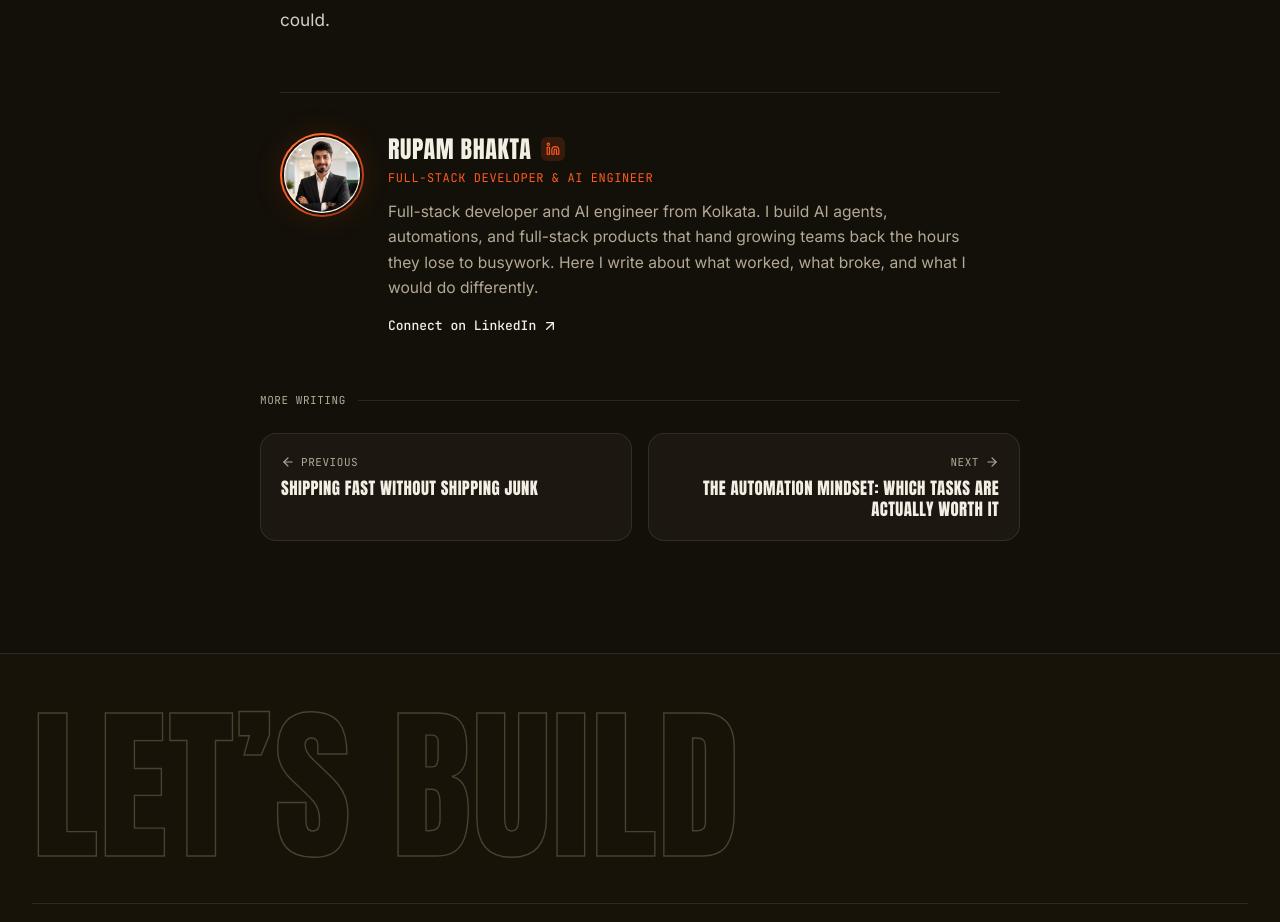
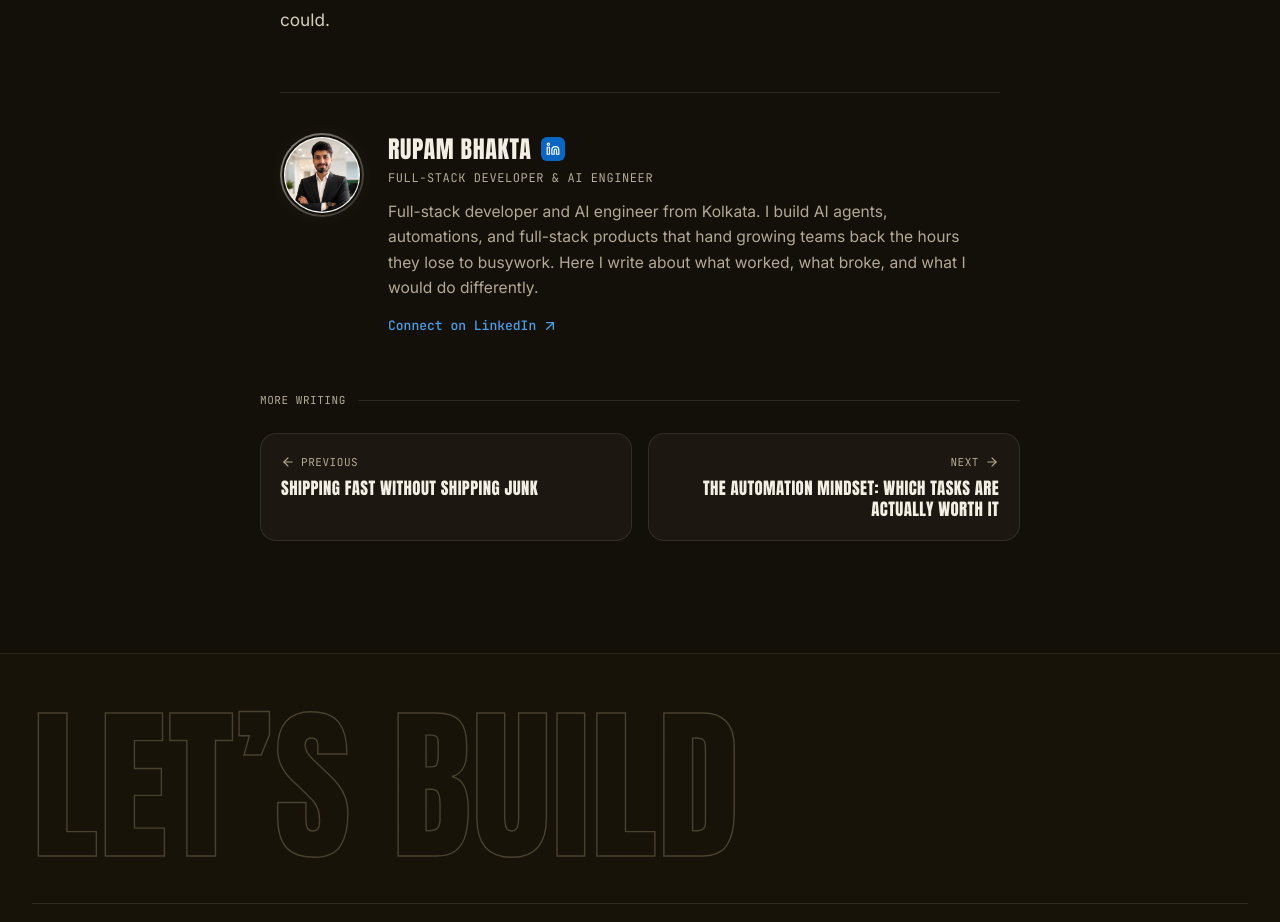
Before and after one commit to rupambhakta/Portfolio, a React (Vite) app: page /blog/multi-agent-seo-model-routing in a window 1280 px wide. Shown: the part 2606-3528 px from the top of the page. Built offline with nearby package versions, Linux system fonts and the light colour scheme.

Commit message:
feat: update BlogPostPage styles for improved visual consistency and accessibility

```diff
--- a/src/pages/BlogPostPage.jsx
+++ b/src/pages/BlogPostPage.jsx
@@ -125,8 +125,8 @@ export default function BlogPostPage() {
             <div className="flex flex-col gap-5 sm:flex-row sm:items-start sm:gap-6">
               {/* avatar with ring + glow */}
               <div className="relative shrink-0">
-                <div aria-hidden="true" className="absolute -inset-2 rounded-full opacity-70 blur-lg" style={{ background: 'radial-gradient(circle, rgba(255,90,31,0.45), transparent 70%)' }} />
-                <div className="relative rounded-full p-[2px]" style={{ background: 'linear-gradient(135deg, #FF7A45, #FF5A1F 45%, #7a2d12)' }}>
+                <div aria-hidden="true" className="absolute -inset-2 rounded-full opacity-60 blur-lg" style={{ background: 'radial-gradient(circle, rgba(236,231,221,0.16), transparent 70%)' }} />
+                <div className="relative rounded-full p-[2px]" style={{ background: 'linear-gradient(135deg, rgba(236,231,221,0.55), rgba(236,231,221,0.12))' }}>
                   <img src={aboutPage.portrait} alt={post.author} className="h-20 w-20 rounded-full border-2 border-base-950 object-cover" />
                 </div>
               </div>
@@ -139,12 +139,12 @@ export default function BlogPostPage() {
                     target="_blank"
                     rel="noreferrer"
                     aria-label="LinkedIn"
-                    className="grid h-6 w-6 place-items-center rounded-md bg-ember/15 text-ember transition-colors hover:bg-ember hover:text-ink"
+                    className="grid h-6 w-6 place-items-center rounded-md bg-[#0A66C2] text-white transition-colors hover:bg-[#0955a3]"
                   >
                     <Linkedin className="h-3.5 w-3.5" />
                   </a>
                 </div>
-                <p className="mt-1 font-mono text-[12px] uppercase tracking-wider text-ember">{aboutPage.role}</p>
+                <p className="mt-1 font-mono text-[12px] uppercase tracking-wider text-cream-mut">{aboutPage.role}</p>
                 <p className="mt-3 max-w-[60ch] text-[0.975rem] leading-relaxed text-cream-mut">
                   Full-stack developer and AI engineer from Kolkata. I build AI agents, automations, and full-stack products that hand growing teams back the hours they lose to busywork. Here I write about what worked, what broke, and what I would do differently.
                 </p>
@@ -152,7 +152,7 @@ export default function BlogPostPage() {
                   href={profile.linkedin}
                   target="_blank"
                   rel="noreferrer"
-                  className="mt-4 inline-flex items-center gap-1.5 font-mono text-[13px] font-medium text-cream transition-colors hover:text-ember"
+                  className="mt-4 inline-flex items-center gap-1.5 font-mono text-[13px] font-medium text-[#4a9fe8] transition-colors hover:text-[#6fb4ef]"
                 >
                   Connect on LinkedIn
                   <ArrowUpRight className="h-4 w-4" />
```
